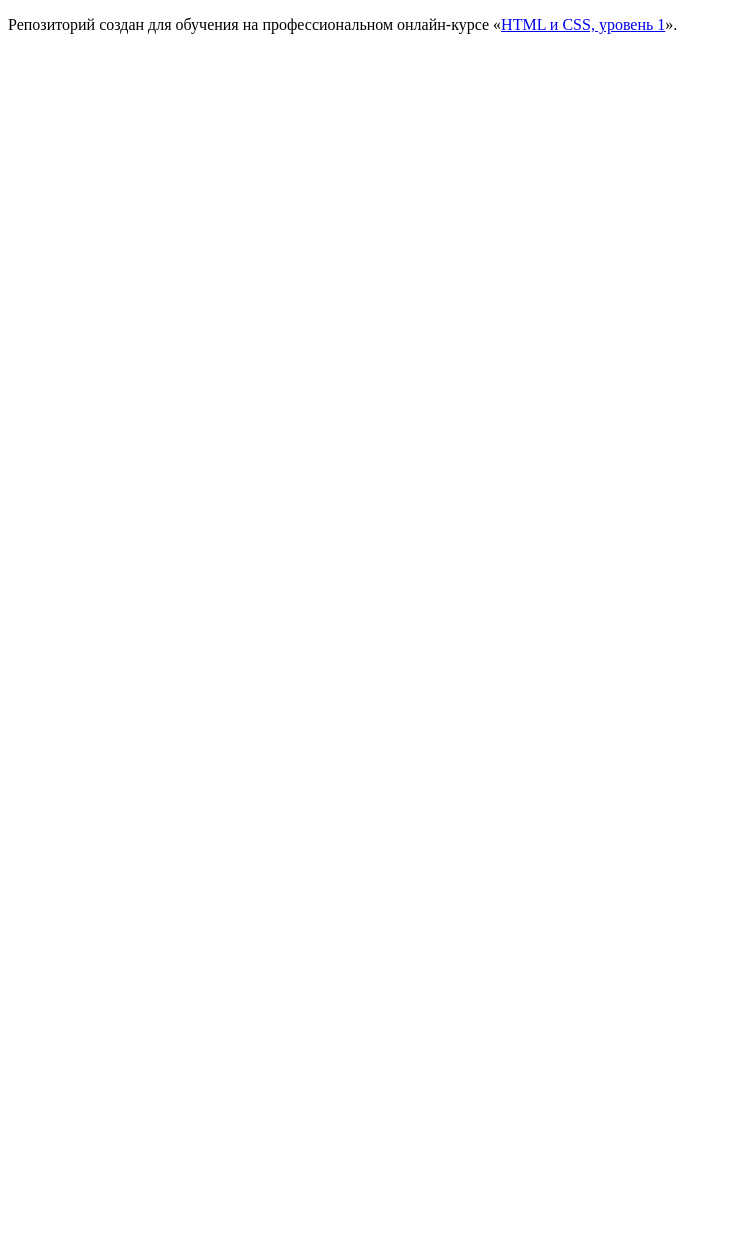
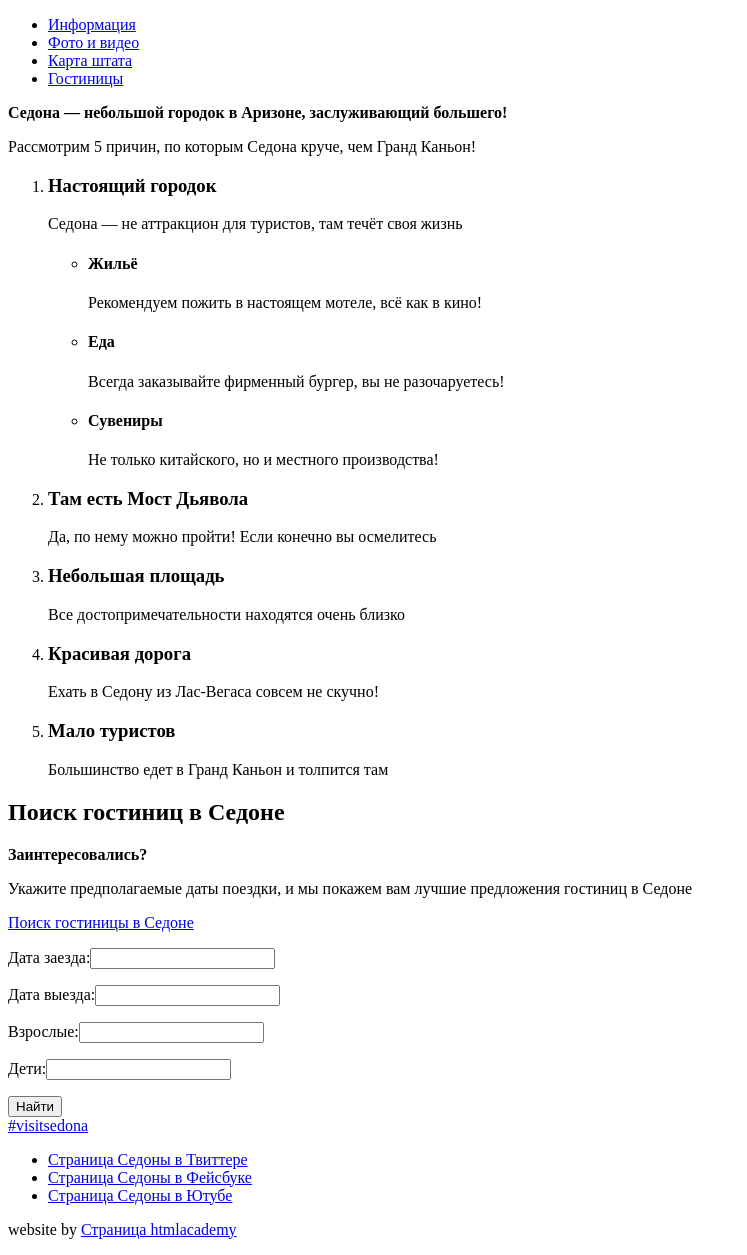
Before and after one commit to GulnaraY/258701-sedona-24, a plain HTML site: page index.html in a window 1280 px wide. Shown: the whole page, without its empty margins (0-747 px from the left). Before the commit the page ends 800 px from the top, so only its background shows below. Drawn offline with Linux system fonts and the light colour scheme.

Commit message:
Разметка главной

```diff
--- a/index.html
+++ b/index.html
@@ -5,8 +5,88 @@
 	<title>HTML Academy: Седона</title>
 </head>
 <body>
-
-    <p>Репозиторий создан для обучения на профессиональном онлайн‑курсе «<a href="https://htmlacademy.ru/intensive/htmlcss">HTML и CSS, уровень 1</a>».</p>
-
+	<header class="main-header">
+		<nav class="main-navigation">
+			<a class="header-logo"></a>
+			<ul class="site-menu">
+				<li><a href="#">Информация</a></li>
+				<li><a href="#">Фото и видео</a></li>
+				<li><a href="#">Карта штата</a></li>
+				<li><a href="#">Гостиницы</a></li>
+			</ul>
+		</nav>
+	</header>
+	<main>
+		<section class="promo-block">
+			<p class="promo-title"><b>Седона &mdash; небольшой городок в Аризоне, заслуживающий большего!</b></p>
+			<p>Рассмотрим 5 причин, по которым Седона круче, чем Гранд Каньон!</p>
+			<ol class="promo-reasons">
+				<li class="promo-reasons-item">
+					<h3 class="promo-reason-tiile">Настоящий городок</h3>
+					<p class="promo-reason-text">Седона &mdash; не аттракцион для туристов, там течёт своя жизнь</p>
+					<ul class="city-features">
+						<li class="city-features-item">
+							<h4 class="features-title">Жильё</h4>
+							<p class="features-text">Рекомендуем пожить в настоящем мотеле, всё как в кино!</p>
+						</li>
+						<li class="city-features-item">
+							<h4 class="features-title">Еда</h4>
+							<p class="features-text">Всегда заказывайте фирменный бургер, вы не разочаруетесь!</p>
+						</li>
+						<li class="city-features-item">
+							<h4 class="features-title">Сувениры</h4>
+							<p class="features-text">Не только китайского, но и местного производства!</p>
+						</li>
+					</ul>
+				</li>
+				<li class="promo-reasons-item">
+					<h3 class="promo-reason-tiile">Там есть Мост Дьявола</h3>
+					<p class="promo-reason-text">Да, по нему можно пройти! Если конечно вы осмелитесь</p>
+				</li>
+				<li class="promo-reasons-item">
+					<h3 class="promo-reason-tiile">Небольшая площадь</h3>
+					<p class="promo-reason-text">Все достопримечательности находятся очень близко</p>
+				</li>
+				<li class="promo-reasons-item">
+					<h3 class="promo-reason-tiile">Красивая дорога</h3>
+					<p class="promo-reason-text">Ехать в Седону из Лас-Вегаса совсем не скучно!</p>
+				</li>
+				<li class="promo-reasons-item">
+					<h3 class="promo-reason-tiile">Мало туристов</h3>
+					<p class="promo-reason-text">Большинство едет в Гранд Каньон и толпится там</p>
+				</li>
+			</ol>
+		</section>
+		<section class="search-hotels">
+			<h2 class="visually-hidden">Поиск гостиниц в Седоне</h2>
+			<p class="search-intro"><b>Заинтересовались?</b></p>
+			<p class="search-intro-text">Укажите предполагаемые даты поездки, и мы покажем вам лучшие предложения гостиниц в Седоне</p>
+			<!-- map -->
+			<section class="hotels-search-popup">
+				<a href="#" class="button">Поиск гостиницы в Седоне</a>
+				<form action="https://echo.htmlacademy.ru" method="post">
+					<p><label for="">Дата заезда:<input type="text"></label></p>
+					<p><label for="">Дата выезда:<input type="text"></label></p>
+					<p><label for="">Взрослые:<input type="text"></label></p>
+					<p><label for="">Дети:<input type="text"></label></p>
+					<button class="button" type="submit">Найти</button>
+				</form>
+			</section>
+		</section>
+	</main>
+	<footer class="main-footer">
+		<section class="footer-social">
+			<a href="#" class="social-hashtag">#visitsedona</a>
+			<ul class="social-block">
+				<li><a href="#" class="social-button tw-button"><span class="visually-hidden">Страница Седоны в Твиттере</span></a></li>
+				<li><a href="#" class="social-button fb-button"><span class="visually-hidden">Страница Седоны в Фейсбуке</span></a></li>
+				<li><a href="#" class="social-button utb-button"><span class="visually-hidden">Страница Седоны в Ютубе</span></a></li>
+			</ul>
+		</section>
+		<p class="footer-copyright">
+			<span>website by</span>
+			<a href="#" class="copyright-link"><span class="visually-hidden">Страница htmlacademy</span></a>
+		</p>
+	</footer>
 </body>
 </html>
```
Lines whose indentation alone changed are shown as unchanged.
